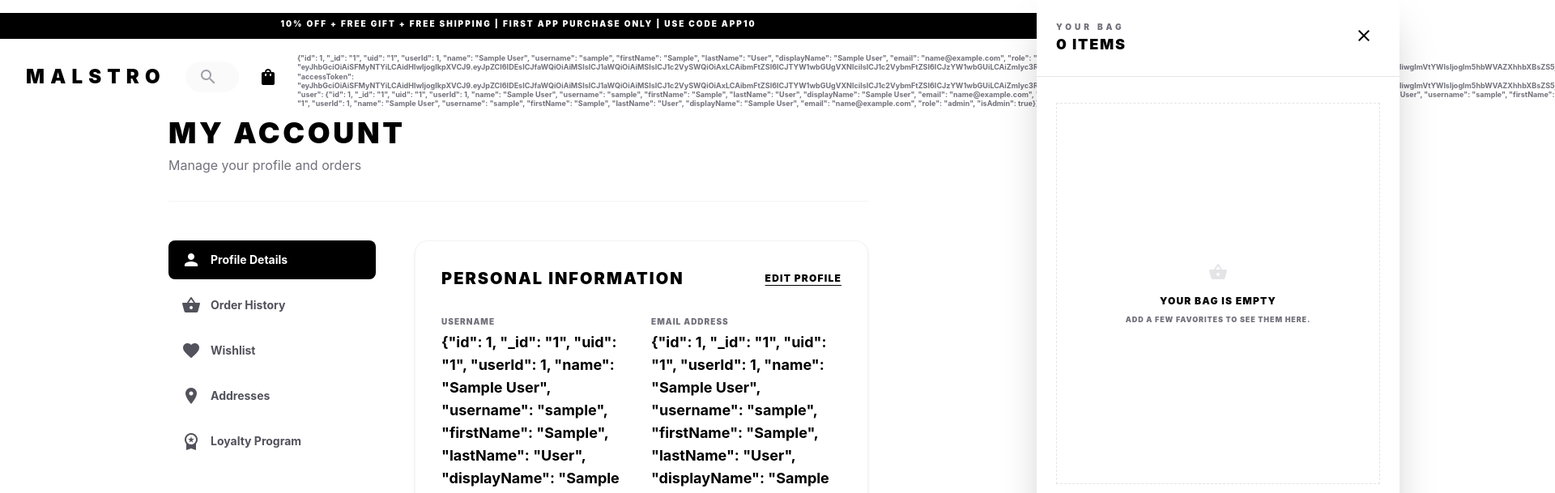
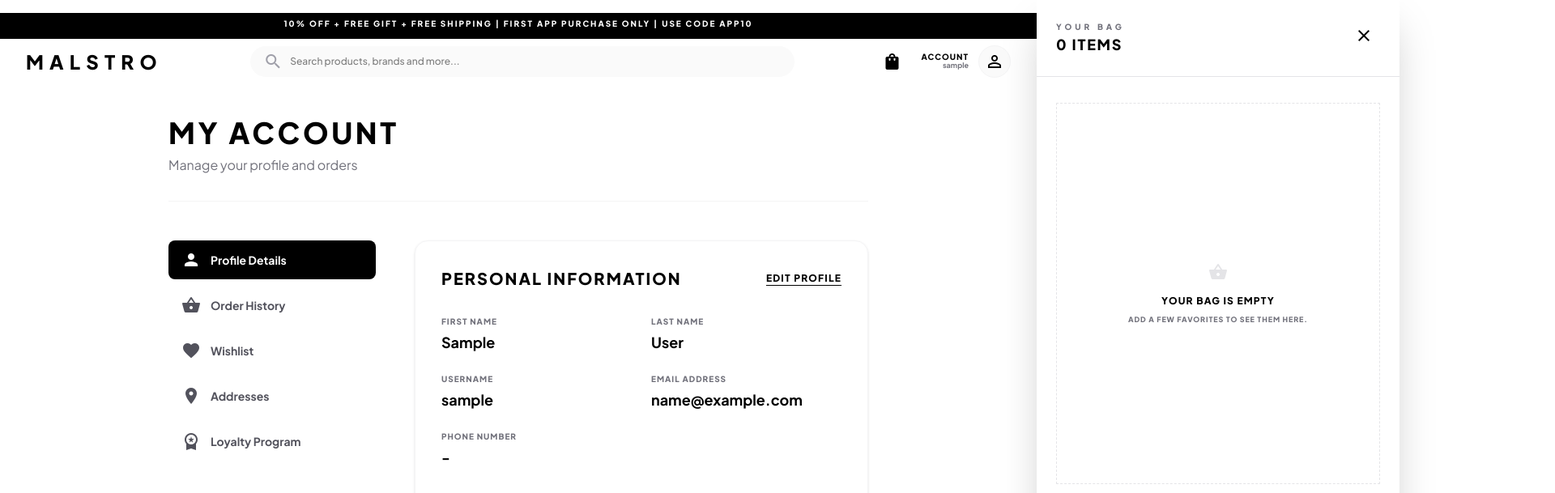
Before and after one commit to malyasalsabila12-blip/fakestore, a React (Vite) app in the folder app/: page /profile in a window 1280 px wide. Shown: the top 609 px of the page at 81% size, 1920 px wide, since content can reach past the window. Built offline with nearby package versions, Linux system fonts and the light colour scheme; sample sign-in values are in the browser's storage.

Commit message:
feat: enhance user profile with detailed personal info and Plus Jakarta Sans font

```diff
--- a/app/index.html
+++ b/app/index.html
@@ -5,6 +5,9 @@
     <link rel="icon" type="image/svg+xml" href="/favicon.svg" />
     <meta name="viewport" content="width=device-width, initial-scale=1.0" />
     <title>app</title>
+    <link rel="preconnect" href="https://fonts.googleapis.com">
+    <link rel="preconnect" href="https://fonts.gstatic.com" crossorigin>
+    <link href="https://fonts.googleapis.com/css2?family=Plus+Jakarta+Sans:ital,wght@0,200..800;1,200..800&display=swap" rel="stylesheet">
     <link href="https://fonts.googleapis.com/icon?family=Material+Icons" rel="stylesheet">
   </head>
   <body>
--- a/app/src/App.tsx
+++ b/app/src/App.tsx
@@ -10,12 +10,21 @@
 import LoyaltyInfo from './pages/LoyaltyInfo';
 import SlideOverCart from './components/SlideOverCart';
 import ScrollToTop from './components/ScrollToTop';
-import { Product } from './types';
+import { Product, User } from './types';
 import './App.css';
 
 function App() {
   const [cart, setCart] = useState<Product[]>([]);
-  const [user, setUser] = useState<string | null>(localStorage.getItem('user'));
+  const [user, setUser] = useState<User | null>(() => {
+    const savedUser = localStorage.getItem('user');
+    if (!savedUser) return null;
+    try {
+      return JSON.parse(savedUser);
+    } catch {
+      // For backward compatibility if it was a plain string
+      return { id: 1, username: savedUser, email: `${savedUser}@example.com` };
+    }
+  });
   const [isCartOpen, setIsCartOpen] = useState(false);
 
   useEffect(() => {
@@ -64,9 +73,9 @@
     setCart([]);
   };
 
-  const handleLogin = (username: string) => {
-    setUser(username);
-    localStorage.setItem('user', username);
+  const handleLogin = (newUser: User) => {
+    setUser(newUser);
+    localStorage.setItem('user', JSON.stringify(newUser));
   };
 
   const handleLogout = () => {
@@ -75,8 +84,11 @@
   };
 
   const handleUpdateUsername = (newUsername: string) => {
-    setUser(newUsername);
-    localStorage.setItem('user', newUsername);
+    if (user) {
+      const updatedUser = { ...user, username: newUsername };
+      setUser(updatedUser);
+      localStorage.setItem('user', JSON.stringify(updatedUser));
+    }
   };
 
   const MainContent = () => {
@@ -89,7 +101,7 @@
         {user && (
           <Navbar
             cartCount={cart.length}
-            username={user}
+            username={user.username}
             onOpenCart={() => setIsCartOpen(true)}
           />
         )}
@@ -105,7 +117,7 @@
             />
             <Route
               path="/profile"
-              element={user ? <Profile username={user} onLogout={handleLogout} onUpdateUsername={handleUpdateUsername} /> : <Navigate to="/login" />}
+              element={user ? <Profile user={user} onLogout={handleLogout} onUpdateUsername={handleUpdateUsername} /> : <Navigate to="/login" />}
             />
             <Route
               path="/loyalty"
--- a/app/src/index.css
+++ b/app/src/index.css
@@ -20,7 +20,7 @@
   body {
     color: #000000;
     background-color: #ffffff;
-    font-family: 'Inter', system-ui, -apple-system, sans-serif;
+    font-family: 'Plus Jakarta Sans', system-ui, -apple-system, sans-serif;
   }
 
   button {
--- a/app/src/pages/Login.tsx
+++ b/app/src/pages/Login.tsx
@@ -1,8 +1,10 @@
 import React, { useState } from 'react';
 import { useNavigate, Link } from 'react-router-dom';
 
+import { User } from '../types';
+
 interface LoginProps {
-  onLogin: (username: string) => void;
+  onLogin: (user: User) => void;
 }
 
 const Login: React.FC<LoginProps> = ({ onLogin }) => {
@@ -20,7 +22,14 @@
 
     try {
       if ((username === 'malyasqa' || username === 'harfymalya@gmail.com') && password === 'serverqa123') {
-        onLogin(username);
+        onLogin({
+          id: 1,
+          username: 'malyasqa',
+          email: 'harfymalya@gmail.com',
+          firstName: 'Malya',
+          lastName: 'Salsabila',
+          phone: '+62 876 3456 5767'
+        });
         navigate('/');
         return;
       }
@@ -35,7 +44,14 @@
       });
 
       if (response.ok) {
-        onLogin(username);
+        onLogin({
+          id: Date.now(),
+          username: username,
+          email: `${username}@example.com`,
+          firstName: username,
+          lastName: '',
+          phone: ''
+        });
         navigate('/');
       } else {
         setError('Invalid username or password (try: malya / serverqa123)');
--- a/app/src/pages/Profile.tsx
+++ b/app/src/pages/Profile.tsx
@@ -1,5 +1,7 @@
 import React, { useState, useEffect } from 'react';
 import { useNavigate } from 'react-router-dom';
+
+import { User } from '../types';
 
 interface Address {
   id: string;
@@ -12,27 +14,27 @@
 }
 
 interface ProfileProps {
-  username: string;
+  user: User;
   onLogout: () => void;
   onUpdateUsername: (newUsername: string) => void;
 }
 
-const Profile: React.FC<ProfileProps> = ({ username, onLogout, onUpdateUsername }) => {
+const Profile: React.FC<ProfileProps> = ({ user, onLogout, onUpdateUsername }) => {
   const navigate = useNavigate();
   const [activeTab, setActiveTab] = useState<'profile' | 'orders' | 'wishlist' | 'addresses'>('profile');
   const [isEditing, setIsEditing] = useState(false);
-  const [editUsername, setEditUsername] = useState(username);
+  const [editUsername, setEditUsername] = useState(user.username);
   const [showAddressForm, setShowAddressForm] = useState(false);
 
   useEffect(() => {
-    setEditUsername(username);
-  }, [username]);
+    setEditUsername(user.username);
+  }, [user.username]);
 
   const [addresses, setAddresses] = useState<Address[]>([
     {
       id: '1',
       label: 'Home',
-      fullName: 'Malya Salsabila',
+      fullName: `${user.firstName} ${user.lastName}`.trim() || user.username,
       street: 'Jl. Kemang Raya No. 10',
       city: 'Jakarta Selatan',
       postalCode: '12730',
@@ -260,6 +262,14 @@
             <div className="space-y-8">
               <div className="grid gap-6 md:grid-cols-2">
                 <div>
+                  <label className="block text-[10px] font-black uppercase tracking-widest text-zinc-500">First Name</label>
+                  <p className="mt-1 text-lg font-bold text-black">{user.firstName || '-'}</p>
+                </div>
+                <div>
+                  <label className="block text-[10px] font-black uppercase tracking-widest text-zinc-500">Last Name</label>
+                  <p className="mt-1 text-lg font-bold text-black">{user.lastName || '-'}</p>
+                </div>
+                <div>
                   <label className="block text-[10px] font-black uppercase tracking-widest text-zinc-500">Username</label>
                   {isEditing ? (
                     <input
@@ -270,12 +280,16 @@
                       autoFocus
                     />
                   ) : (
-                    <p className="mt-1 text-lg font-bold text-black">{username}</p>
+                    <p className="mt-1 text-lg font-bold text-black">{user.username}</p>
                   )}
                 </div>
                 <div>
                   <label className="block text-[10px] font-black uppercase tracking-widest text-zinc-500">Email Address</label>
-                  <p className="mt-1 text-lg font-bold text-black">{username}@example.com</p>
+                  <p className="mt-1 text-lg font-bold text-black">{user.email}</p>
+                </div>
+                <div>
+                  <label className="block text-[10px] font-black uppercase tracking-widest text-zinc-500">Phone Number</label>
+                  <p className="mt-1 text-lg font-bold text-black">{user.phone || '-'}</p>
                 </div>
               </div>
 
--- a/app/src/types.ts
+++ b/app/src/types.ts
@@ -15,4 +15,7 @@
   id: number;
   username: string;
   email: string;
+  firstName?: string;
+  lastName?: string;
+  phone?: string;
 }
```
